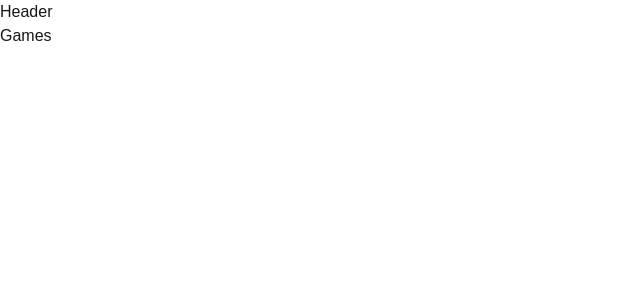
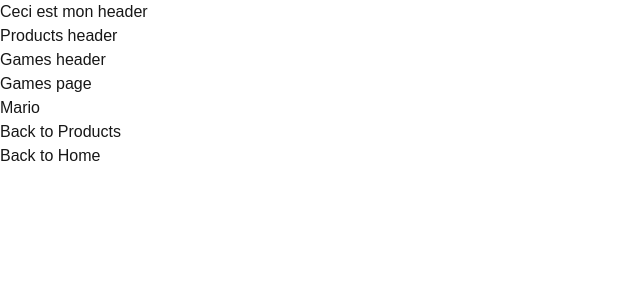
Before and after one commit to Fenysk/my-first-next-app, a Next.js app: page /products/games in a window 1280 px wide. Shown: the top 300 px of the page, without its empty margins (0-640 px from the left). Built offline with nearby package versions, Linux system fonts and the light colour scheme.

Commit message:
🚧 Playing with layouts

```diff
--- a/src/app/layout.tsx
+++ b/src/app/layout.tsx
@@ -27,7 +27,8 @@ export default function RootLayout({
       <body
         className={`${geistSans.variable} ${geistMono.variable} antialiased`}
       >
-        <header className="mb-8 py-4 flex justify-center">Header</header>
+        <header className="flex justify-center mb-8 py-4 font-bold">Ceci est mon header</header>
+
         {children}
       </body>
     </html>
--- /dev/null
+++ b/src/app/products/games/layout.tsx
@@ -0,0 +1,19 @@
+import Link from "next/link";
+
+export default function GamesLayout({
+    children,
+}: Readonly<{
+    children: React.ReactNode;
+}>) {
+    return (
+        <div>
+            <header className="flex justify-center py-4">Games header</header>
+
+            {children}
+
+            <div className="mt-4">
+                <Link href="/products" className="underline">Back to Products</Link>
+            </div>
+        </div>
+    )
+}
--- a/src/app/products/games/page.tsx
+++ b/src/app/products/games/page.tsx
@@ -1,5 +1,10 @@
+import Link from "next/link";
+
 export default function Games() {
     return (
-        <div>Games</div>
+        <div>
+            <div>Games page</div>
+            <Link href="/products/games/Mario" className="underline">Mario</Link>
+        </div>
     );
 }
--- /dev/null
+++ b/src/app/products/layout.tsx
@@ -0,0 +1,19 @@
+import Link from "next/link";
+
+export default function ProductsLayout({
+    children,
+}: Readonly<{
+    children: React.ReactNode;
+}>) {
+    return (
+        <div>
+            <header className="flex justify-center py-4">Products header</header>
+
+            {children}
+
+            <div className="mt-4">
+                <Link href="/" className="underline">Back to Home</Link>
+            </div>
+        </div>
+    )
+}
```
Also changed, not shown: src/app/page.tsx (+8 -3 lines), src/app/products/games/[gameId]/layout.tsx (added, +17 -0 lines), src/app/products/page.tsx (+10 -1 lines).
